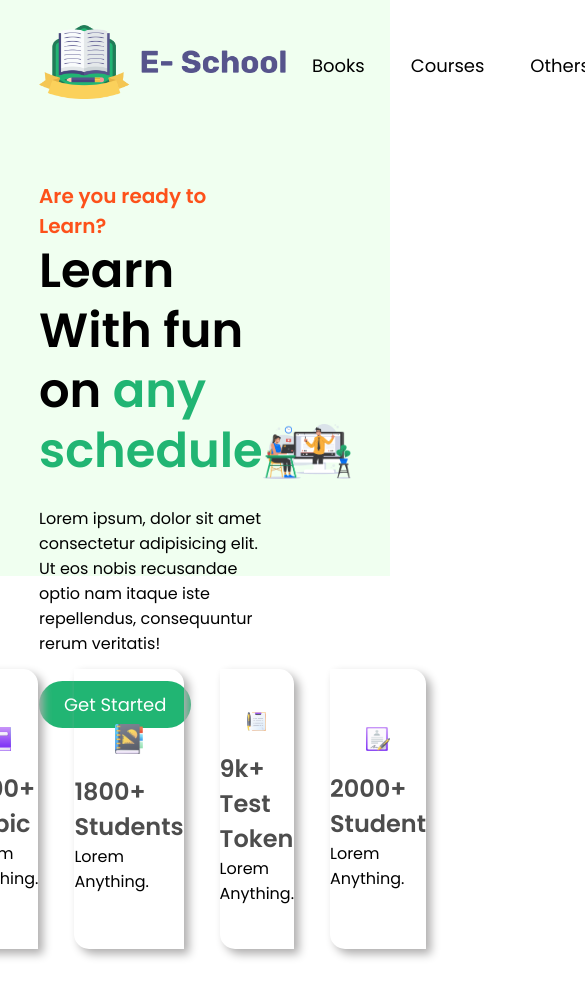
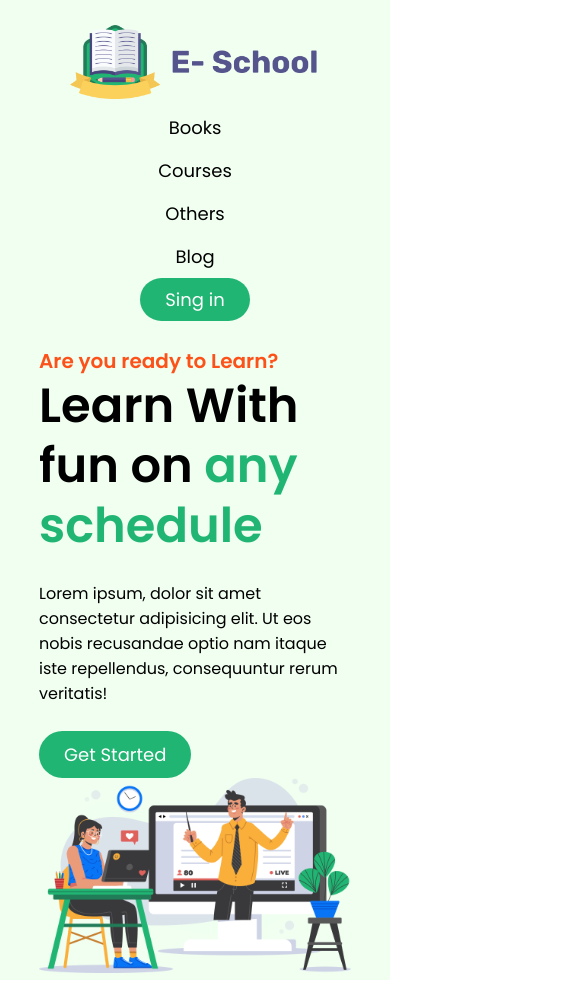
Before and after one commit to abdur-rahman-riad/E-School, a plain HTML site: page index.html in a window 390 px wide. Shown: the top 995 px of the page, 585 px wide, since content can reach past the window. Drawn offline with Linux system fonts and the light colour scheme.

Commit message:
Responsive Design Added

```diff
--- a/index.html
+++ b/index.html
@@ -31,7 +31,7 @@
             <div class="home-content">
                 <div class="half-content">
                     <h4>Are you ready to Learn?</h4>
-                    <h1>Learn With fun <br> on <span>any schedule</span> </h1>
+                    <h1>Learn With fun on <span>any schedule</span> </h1>
                     <p>Lorem ipsum, dolor sit amet consectetur adipisicing elit. Ut eos nobis recusandae optio nam itaque iste repellendus, consequuntur rerum veritatis!</p>
                     <button class="btn-design">Get Started</button>
                 </div>
--- a/style.css
+++ b/style.css
@@ -270,3 +270,60 @@ footer a{
 footer a:hover{
     color: white;
 }
+
+@media only screen and (max-width: 600px) {
+    .navbar{
+        display: flex;
+        flex-direction: column;
+        justify-content: space-between;
+    }
+    .home-logo{
+        text-align: center;
+    }
+    .nav-list{
+        display: flex;
+        flex-direction: column;
+        align-items: center;
+    }
+    .home-section{
+        width: 100%;
+        height: 980px;
+        background-color: #F0FFF0;
+    }
+    .home-content{
+        width: 100%;
+        display: flex;
+        flex-direction: column;
+        justify-content: center;
+        align-items: center;
+        padding: 25px 0;
+    }
+    .icon-part{
+        display: flex;
+        flex-direction: column;
+        justify-content: center;
+        align-items: center;
+    }
+    .online-course{
+        display: flex;
+        flex-direction: column;
+        justify-content: center;
+        align-items: center;
+    }
+    .date-icon p , .user-icon p{
+        font-size: 12px;
+    }
+    .testimonial-content{
+        display: flex;
+        flex-direction: column;
+        justify-content: space-between;
+        align-items: center;
+    }
+    .footer-content{
+        display: flex;
+        flex-direction: column;
+        justify-content: center;
+        align-items: center;
+    }
+
+  }
```
